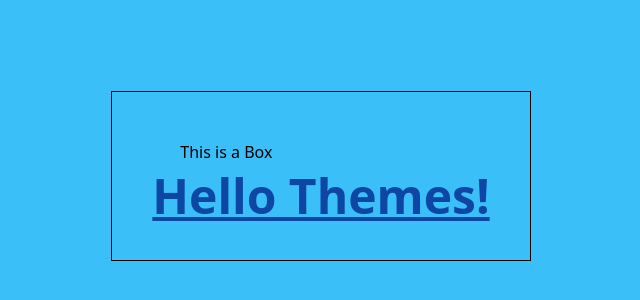
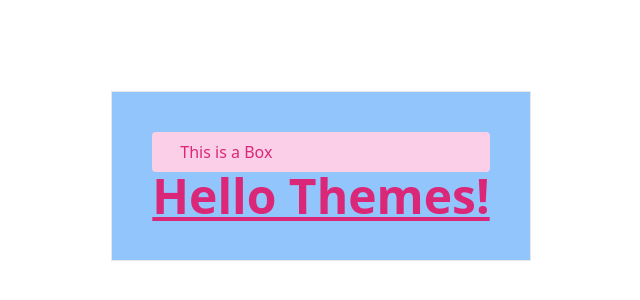
Before and after one commit to WinWinMaw4/ReactThemes, a React app: page / in a window 1280 px wide. Shown: the part 224-524 px from the top of the page, without its empty margins (319-959 px from the left). Built offline with nearby package versions, Linux system fonts and the light colour scheme; the HTML template or start-up script is replaced by a standard one.

Commit message:
theme changing last decision

```diff
--- a/src/App.css
+++ b/src/App.css
@@ -7,6 +7,5 @@
 /* For hsl(198deg 93% 60% / <alpha-value>) */
 --color-primary: 14 70 163;
 --color-secondary: 198deg 93% 60%;
-    /* ... */
   }
 }
--- a/src/App.jsx
+++ b/src/App.jsx
@@ -29,7 +29,7 @@ function App() {
   return (
     <>
 
-   <div  className=" min-h-screen flex flex-col justify-center items-center bg-secondary dark:bg-primarygit  ">
+   <div  className=" min-h-screen flex flex-col justify-center items-center bg-white dark:bg-slate-800 ">
   <div className=" p-10 bg-blue-300 dark:bg-black border">
   <div className="px-7 py-2 rounded text-pink-600 dark:text-yellow-400 bg-pink-200 dark:bg-yellow-200 cursor-pointer" onClick={handleThemeSwitcher}>
      This is a Box
@@ -37,7 +37,7 @@ function App() {
 
     {/* <ThemeSwitcher /> */}
 
-   <h1 className="text-5xl  font-bold underline text-primary dark:text-secondary ">
+   <h1 className="text-5xl  font-bold underline text-pink-600 dark:text-yellow-200">
       Hello Themes!
     </h1>
   </div>
--- a/tailwind.config.js
+++ b/tailwind.config.js
@@ -6,10 +6,6 @@ export default {
   ],
   darkMode:"class",
   theme: {
-    colors: {
-      primary: 'rgb(var(--color-primary) / <alpha-value>)',
-      secondary: 'hsl(var(--color-secondary) / <alpha-value>)',
-    },
     extend: {
       colors: {
         extraColor: {
```
